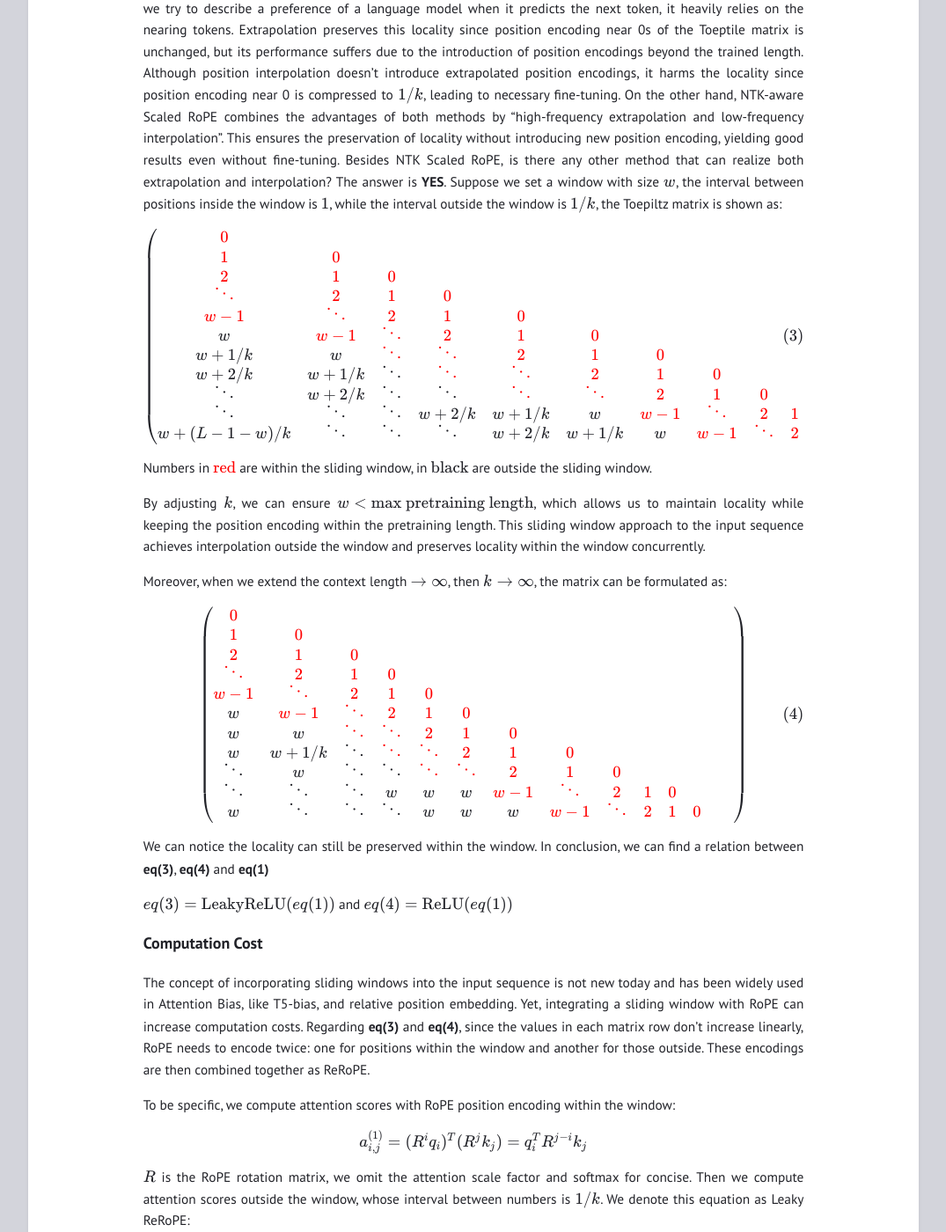
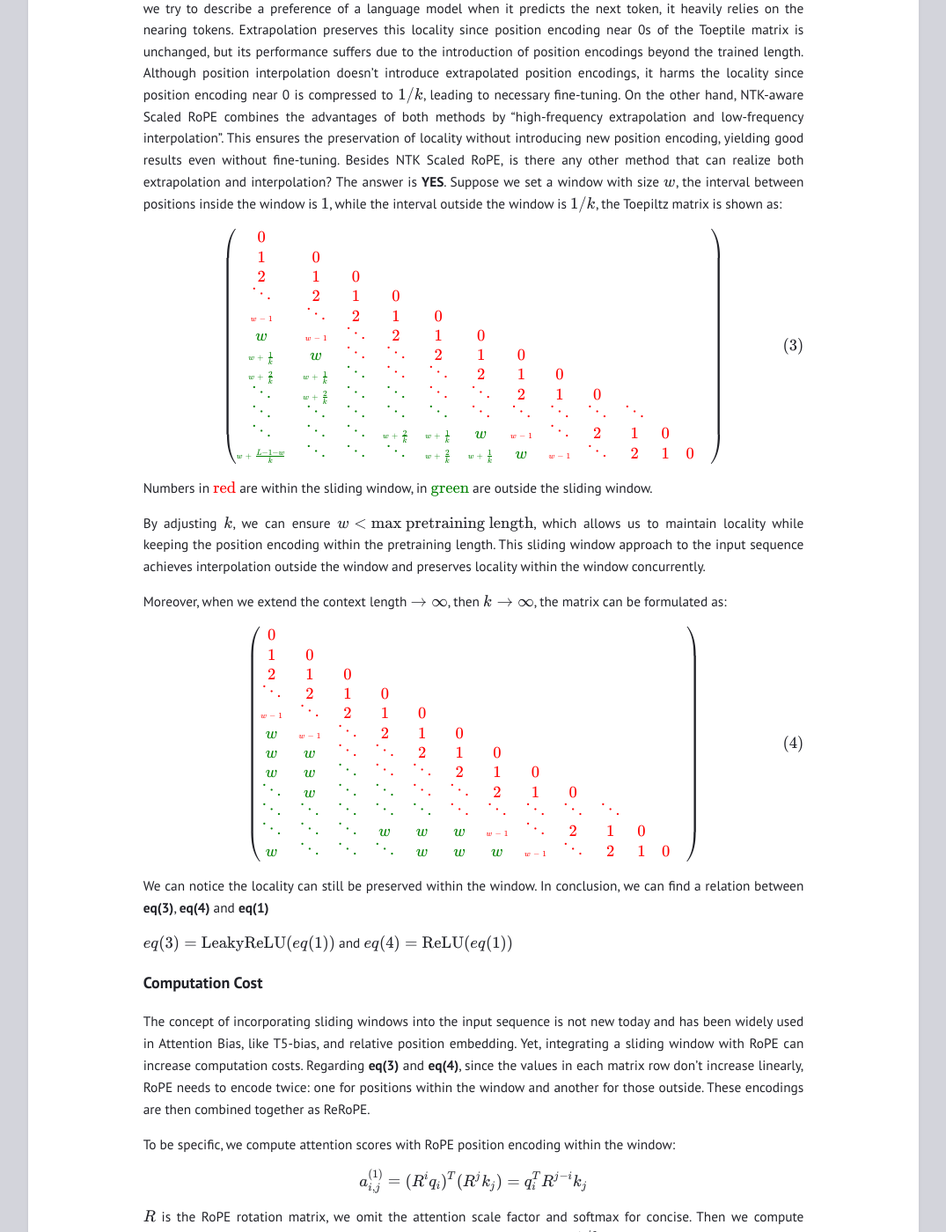
Before and after one commit to NormXU/NormXU.github.io, a Jekyll site: the page built from _posts/2023-08-16-Rethinking-Rotary-Position-Embedding-3.md, in a window 1280 px wide and 1400 px high, scrolled down 1835 px. Shown: the whole window at 88% size, without its empty margins (102-1177 px from the left). Built offline with Jekyll 4.4.1, drawn with Linux system fonts in a browser that asks for light colours.

Commit message:
fix formula

```diff
--- a/_posts/2023-08-16-Rethinking-Rotary-Position-Embedding-3.md
+++ b/_posts/2023-08-16-Rethinking-Rotary-Position-Embedding-3.md
@@ -63,40 +63,42 @@ Let’s revisit extending methods we have through the lens of the definition of
 Besides NTK Scaled RoPE, is there any other method that can realize both extrapolation and interpolation? The answer is **YES**.
 Suppose we set a window with size $$w$$, the interval between positions inside the window is $$1$$, while the interval outside the window is $$1/k$$, the Toepiltz matrix is shown as:
 
-$$ \begin{equation} \begin{pmatrix}
-\color{red}0 &  &  &  &  &  &  & & \\
-\color{red}1 & \color{red}0 &  &  &  &  &  & & \\
-\color{red}2 & \color{red}1 & \color{red}0 &  &  &  &  & & \\
-\color{red}\ddots & \color{red}2 & \color{red}1 & \color{red}0 &  &  &  & & \\
-\color{red}w-1 & \color{red}\ddots & \color{red}2 & \color{red}1 & \color{red}0 &  &  & & \\
-w & \color{red}w-1 & \color{red}\ddots & \color{red}2 & \color{red}1 & \color{red}0 &  & & \\
-w + 1/k  & w & \color{red}\ddots & \color{red}\ddots & \color{red}2 & \color{red}1 & \color{red}0 & & \\
-w + 2/k  & w + 1/k  & \ddots & \color{red}\ddots & \color{red}\ddots & \color{red}2 & \color{red}1 & \color{red}0 & & \\
-\ddots & w  + 2/k & \ddots & \ddots & \color{red}\ddots & \color{red}\ddots & \color{red}2 & \color{red}1 & \color{red}0 & & \\
-\ddots & \ddots & \ddots & w + 2/k  & w + 1/k & w & \color{red}w-1 & \color{red} \ddots & \color{red}2 & \color{red}1 & \color{red}0 & & \\
-w + (L-1-w)/k  & \ddots & \ddots & \ddots & w  + 2/k  & w  + 1/k & w & \color{red}w-1 & \color{red} \ddots & \color{red}2 & \color{red}1 & \color{red}0 & & \\
-\end{pmatrix} \end{equation} $$
+$$ \begin{equation}\begin{pmatrix}
+\color{red}{0} & \\
+\color{red}{1} & \color{red}{0} & \\
+\color{red}{2} & \color{red}{1} & \color{red}{0} & \\
+\color{red}{\ddots} & \color{red}{2} & \color{red}{1} & \color{red}{0} & \\
+\color{red}{\tiny{w - 1}} & \color{red}{\ddots} & \color{red}{2} & \color{red}{1} & \color{red}{0} & \\
+\color{green}{w} & \color{red}{\tiny{w - 1}} & \color{red}{\ddots} & \color{red}{2} & \color{red}{1} & \color{red}{0} & \\
+\color{green}{\tiny{w + \frac{1}{k}}} & \color{green}{w} & \color{red}{\ddots} & \color{red}{\ddots} & \color{red}{2} & \color{red}{1} & \color{red}{0} & \\
+\color{green}{\tiny{w + \frac{2}{k}}} & \color{green}{\tiny{w + \frac{1}{k}}} & \color{green}{\ddots} & \color{red}{\ddots} & \color{red}{\ddots} & \color{red}{2} & \color{red}{1} & \color{red}{0} & \\
+\color{green}{\ddots} & \color{green}{\tiny{w + \frac{2}{k}}} & \color{green}{\ddots} & \color{green}{\ddots} & \color{red}{\ddots} & \color{red}{\ddots} & \color{red}{2} & \color{red}{1} & \color{red}{0} & \\
+\color{green}{\ddots} & \color{green}{\ddots} & \color{green}{\ddots} & \color{green}{\ddots} & \color{green}{\ddots} & \color{red}{\ddots} & \color{red}{\ddots} & \color{red}{\ddots} & \color{red}{\ddots} & \color{red}{\ddots} & \\
+\color{green}{\ddots} & \color{green}{\ddots} & \color{green}{\ddots} & \color{green}{\tiny{w + \frac{2}{k}}} & \color{green}{\tiny{w + \frac{1}{k}}} & \color{green}{w} & \color{red}{\tiny{w - 1}} & \color{red}{\ddots} & \color{red}{2} & \color{red}{1} & \color{red}{0} & \\
+\color{green}{\tiny{w + \frac{L-1-w}{k}}} & \color{green}{\ddots} & \color{green}{\ddots} & \color{green}{\ddots} & \color{green}{\tiny{w + \frac{2}{k}}} & \color{green}{\tiny{w + \frac{1}{k}}} & \color{green}{w} & \color{red}{\tiny{w - 1}} & \color{red}{\ddots} & \color{red}{2} & \color{red}{1} & \color{red}{0} & \\
+\end{pmatrix}\end{equation} $$
 
-Numbers in $$\color{red} \text{red}$$ are within the sliding window, in $$ \text{black}$$ are outside the sliding window.
+Numbers in $$\color{red} \text{red}$$ are within the sliding window, in $$ \color{green} \text{green}$$ are outside the sliding window.
 
 
 By adjusting $$k$$, we can ensure $$w < \text{max pretraining length}$$, which allows us to maintain locality while keeping the position encoding within the pretraining length. This sliding window approach to the input sequence achieves interpolation outside the window and preserves locality within the window concurrently.
 
 Moreover, when we extend the context length $$\to \infty$$, then $$k \to \infty$$, the matrix can be formulated as:
 
-$$ \begin{equation} \begin{pmatrix}
-\color{red}0 &  &  &  &  &  &  & & \\
-\color{red}1 & \color{red}0 &  &  &  &  &  & & \\
-\color{red}2 & \color{red}1 & \color{red}0 &  &  &  &  & & \\
-\color{red}\ddots & \color{red}2 & \color{red}1 & \color{red}0 &  &  &  & & \\
-\color{red}w-1 & \color{red}\ddots & \color{red}2 & \color{red}1 & \color{red}0 &  &  & & \\
-w & \color{red}w-1 & \color{red}\ddots & \color{red}2 & \color{red}1 & \color{red}0 &  & & \\
-w  & w & \color{red}\ddots & \color{red}\ddots & \color{red}2 & \color{red}1 & \color{red}0 & & \\
-w & w + 1/k  & \ddots & \color{red}\ddots & \color{red}\ddots & \color{red}2 & \color{red}1 & \color{red}0 & & \\
-\ddots & w   & \ddots & \ddots & \color{red}\ddots & \color{red}\ddots & \color{red}2 & \color{red}1 & \color{red}0 & & \\
-\ddots & \ddots & \ddots & w   & w  & w & \color{red}w-1 & \color{red} \ddots & \color{red}2 & \color{red}1 & \color{red}0 & & \\
-w  & \ddots & \ddots & \ddots & w   & w  & w & \color{red}w-1 & \color{red} \ddots & \color{red}2 & \color{red}1 & \color{red}0 & & \\
-\end{pmatrix} \end{equation} $$
+$$ \begin{equation}\begin{pmatrix}
+\color{red}{0} & \\
+\color{red}{1} & \color{red}{0} & \\
+\color{red}{2} & \color{red}{1} & \color{red}{0} & \\
+\color{red}{\ddots} & \color{red}{2} & \color{red}{1} & \color{red}{0} & \\
+\color{red}{\tiny{w - 1}} & \color{red}{\ddots} & \color{red}{2} & \color{red}{1} & \color{red}{0} & \\
+\color{green}{w} & \color{red}{\tiny{w - 1}} & \color{red}{\ddots} & \color{red}{2} & \color{red}{1} & \color{red}{0} & \\
+\color{green}{w} & \color{green}{w} & \color{red}{\ddots} & \color{red}{\ddots} & \color{red}{2} & \color{red}{1} & \color{red}{0} & \\
+\color{green}{w} & \color{green}{w} & \color{green}{\ddots} & \color{red}{\ddots} & \color{red}{\ddots} & \color{red}{2} & \color{red}{1} & \color{red}{0} & \\
+\color{green}{\ddots} & \color{green}{w} & \color{green}{\ddots} & \color{green}{\ddots} & \color{red}{\ddots} & \color{red}{\ddots} & \color{red}{2} & \color{red}{1} & \color{red}{0} & \\
+\color{green}{\ddots} & \color{green}{\ddots} & \color{green}{\ddots} & \color{green}{\ddots} & \color{green}{\ddots} & \color{red}{\ddots} & \color{red}{\ddots} & \color{red}{\ddots} & \color{red}{\ddots} & \color{red}{\ddots} & \\
+\color{green}{\ddots} & \color{green}{\ddots} & \color{green}{\ddots} & \color{green}{w} & \color{green}{w} & \color{green}{w} & \color{red}{\tiny{w - 1}} & \color{red}{\ddots} & \color{red}{2} & \color{red}{1} & \color{red}{0} & \\
+\color{green}{w} & \color{green}{\ddots} & \color{green}{\ddots} & \color{green}{\ddots} & \color{green}{w} & \color{green}{w} & \color{green}{w} & \color{red}{\tiny{w - 1}} & \color{red}{\ddots} & \color{red}{2} & \color{red}{1} & \color{red}{0} & \\
+\end{pmatrix}\end{equation} $$
 
 We can notice the locality can still be preserved within the window.
 In conclusion, we can find a relation between **eq(3)**, **eq(4)** and **eq(1)**
```
